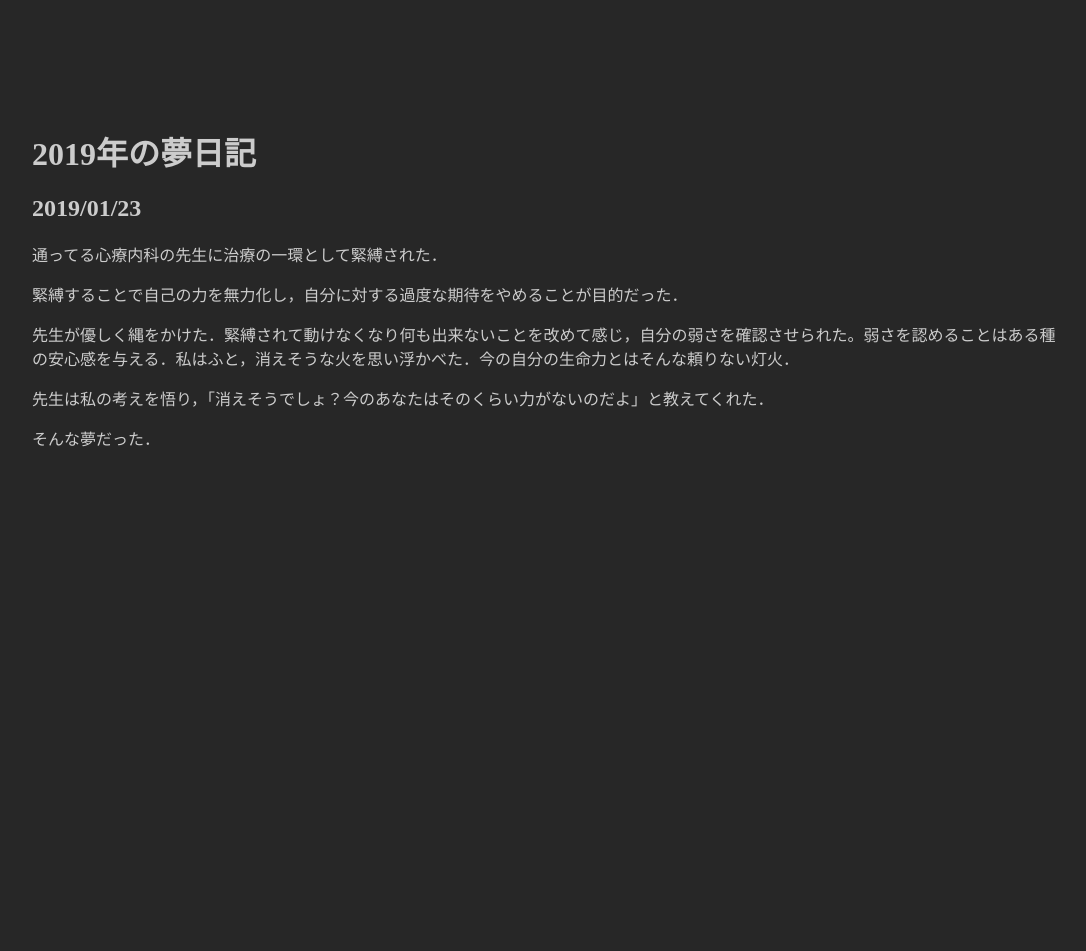
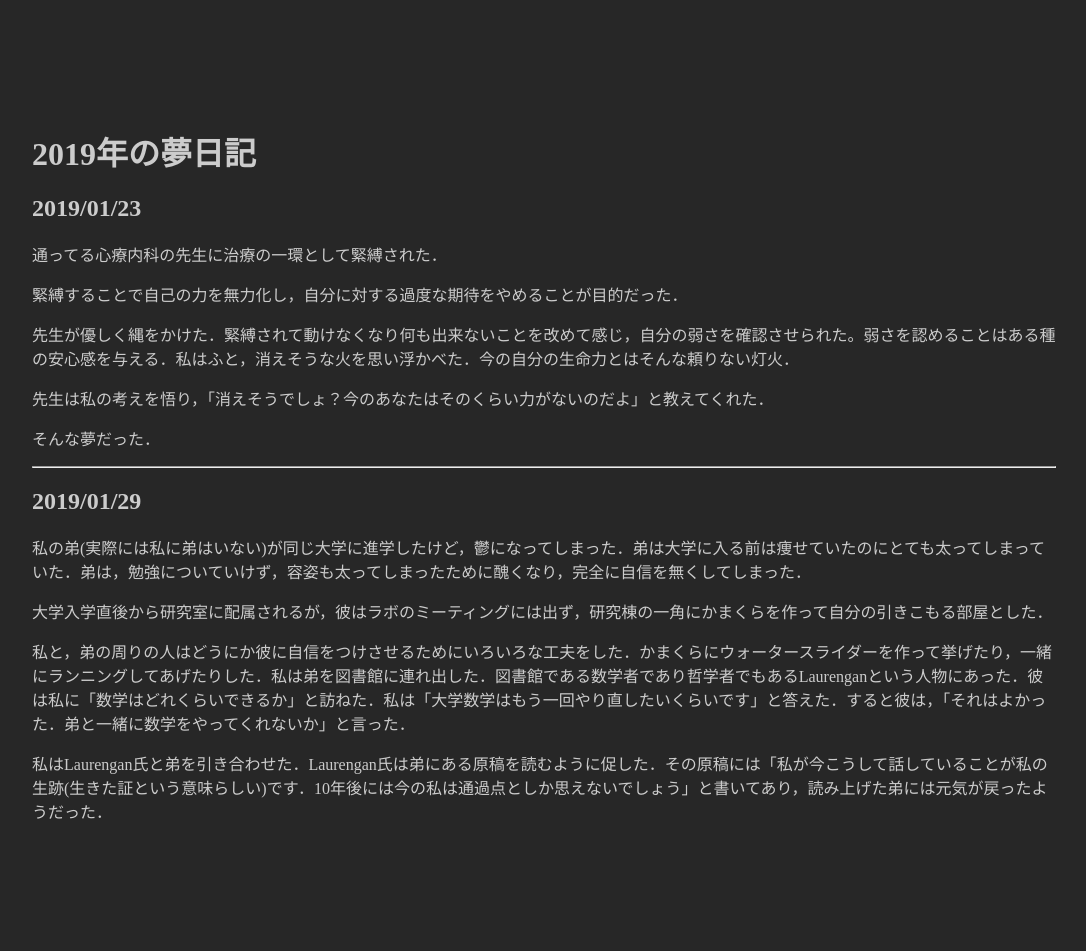
Before and after one commit to hihumi-riku/hihumi-riku.github.io, a Jekyll site: the page built from _posts/2019-01-25-dream_2019.md, in a window 1280 px wide. Shown: the whole page, without its empty margins (96-1182 px from the left). Built offline with Jekyll 4.4.1, drawn with Linux system fonts in a browser that asks for light colours; before the commit the page ends 900 px from its top, so only the background shows below that.

Commit message:
Added a content

```diff
--- a/_posts/2019-01-25-dream_2019.md
+++ b/_posts/2019-01-25-dream_2019.md
@@ -15,3 +15,14 @@ title: 2019年の夢日記
 先生は私の考えを悟り，「消えそうでしょ？今のあなたはそのくらい力がないのだよ」と教えてくれた．
 
 そんな夢だった．
+
+---
+## 2019/01/29
+
+私の弟(実際には私に弟はいない)が同じ大学に進学したけど，鬱になってしまった．弟は大学に入る前は痩せていたのにとても太ってしまっていた．弟は，勉強についていけず，容姿も太ってしまったために醜くなり，完全に自信を無くしてしまった．
+
+大学入学直後から研究室に配属されるが，彼はラボのミーティングには出ず，研究棟の一角にかまくらを作って自分の引きこもる部屋とした．
+
+私と，弟の周りの人はどうにか彼に自信をつけさせるためにいろいろな工夫をした．かまくらにウォータースライダーを作って挙げたり，一緒にランニングしてあげたりした．私は弟を図書館に連れ出した．図書館である数学者であり哲学者でもあるLaurenganという人物にあった．彼は私に「数学はどれくらいできるか」と訪ねた．私は「大学数学はもう一回やり直したいくらいです」と答えた．すると彼は，「それはよかった．弟と一緒に数学をやってくれないか」と言った．
+
+私はLaurengan氏と弟を引き合わせた．Laurengan氏は弟にある原稿を読むように促した．その原稿には「私が今こうして話していることが私の生跡(生きた証という意味らしい)です．10年後には今の私は通過点としか思えないでしょう」と書いてあり，読み上げた弟には元気が戻ったようだった．
```
